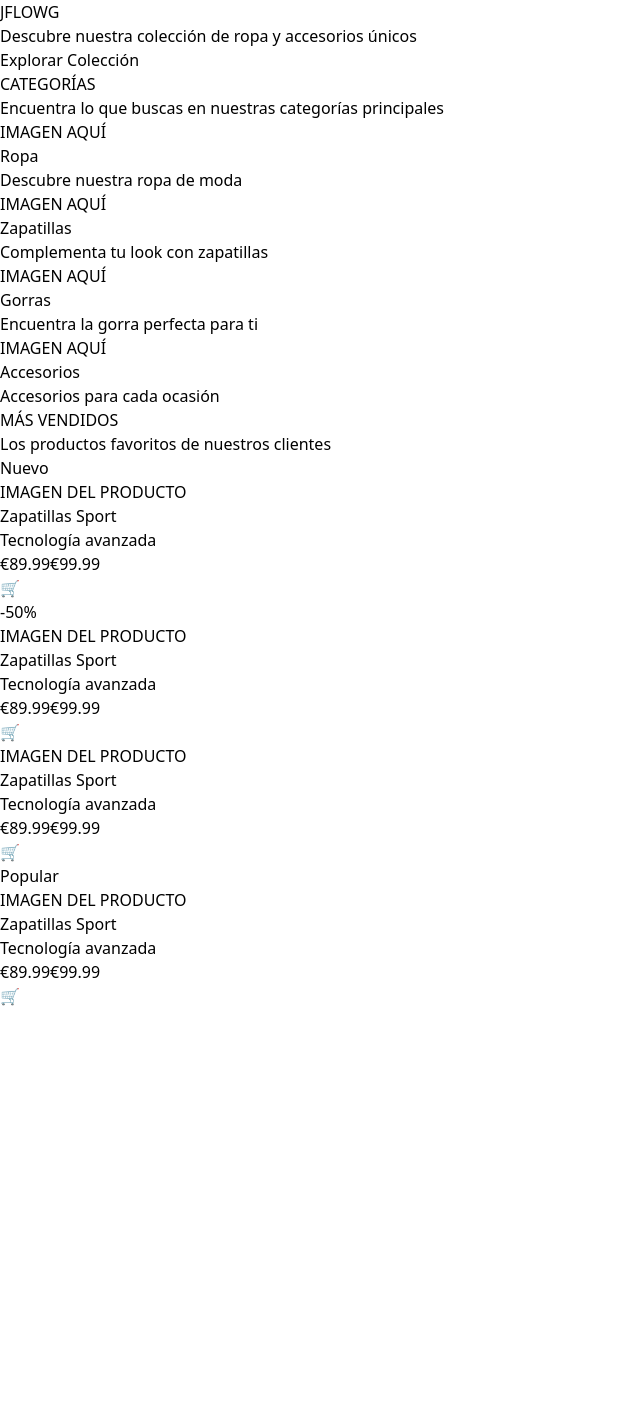
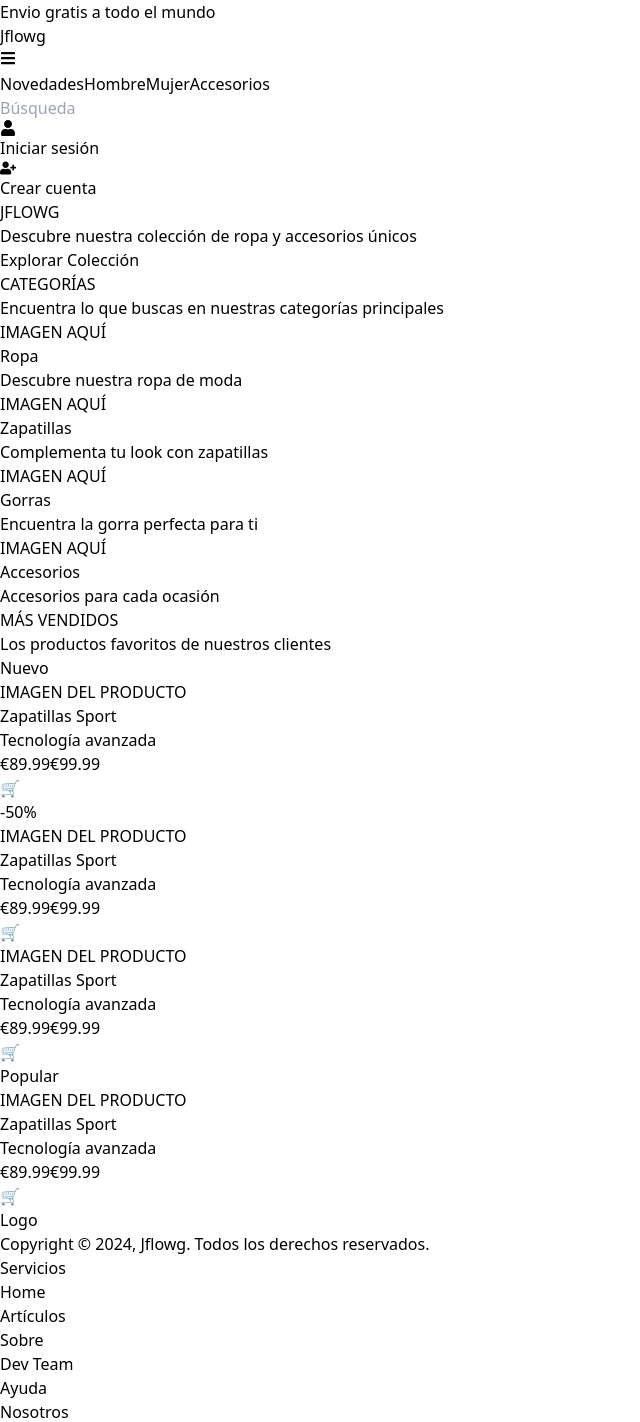
Before and after one commit to Restt015/Jflowg, a React (Vite) app in the folder Frontend/: page /Home in a window 1280 px wide. Shown: the top 1422 px of the page, without its empty margins (0-640 px from the left). Before the commit the page ends 1008 px from the top, so only its background shows below. Built offline with nearby package versions, Linux system fonts and the light colour scheme.

Commit message:
Cambios en Home, Agregado Navbar y Footer

```diff
--- a/Frontend/package.json
+++ b/Frontend/package.json
@@ -12,6 +12,7 @@
   "dependencies": {
     "react": "^19.0.0",
     "react-dom": "^19.0.0",
+    "react-icons": "^5.5.0",
     "react-router-dom": "^7.6.2"
   },
   "devDependencies": {
--- a/Frontend/src/shared/components/Footer.jsx
+++ b/Frontend/src/shared/components/Footer.jsx
@@ -1,8 +1,36 @@
+import { FaFacebookF, FaTwitter, FaInstagram, FaChevronUp } from "react-icons/fa";
+
 function Footer() {
   return (
-    <footer className="text-center py-4 text-gray-500">
-      © 2024 JFLOWG. Todos los derechos reservados.
-    </footer>
+    <footer className="bg-red-200 text-rose-900 py-10 px-6">
+  <div className="max-w-7xl mx-auto grid grid-cols-1 md:grid-cols-4 gap-8">
+    <div>
+      <h4 className="font-bold text-lg text-rose-950 mb-2">Logo</h4>
+      <p className="text-sm">Copyright © 2024, Jflowg. Todos los derechos reservados.</p>
+    </div>
+    <div>
+      <h5 className="font-semibold text-rose-950 mb-2">Servicios</h5>
+      <ul className="space-y-1 text-sm">
+        <li><a href="#" className="hover:text-white">Home</a></li>
+        <li><a href="#" className="hover:text-white">Artículos</a></li>
+      </ul>
+    </div>
+    <div>
+      <h5 className="font-semibold text-rose-950 mb-2">Sobre</h5>
+      <ul className="space-y-1 text-sm">
+        <li><a href="#" className="hover:text-white">Dev Team</a></li>
+        <li><a href="#" className="hover:text-white">Ayuda</a></li>
+        <li><a href="#" className="hover:text-white">Nosotros</a></li>
+      </ul>
+    </div>
+    <div className="flex md:justify-end items-start space-x-4 text-rose-900">
+      <a href="#" className="hover:text-white"><FaFacebookF /></a>
+      <a href="#" className="hover:text-white"><FaTwitter /></a>
+      <a href="#" className="hover:text-white"><FaInstagram /></a>
+    </div>
+  </div>
+</footer>
+
   );
 }
 
--- a/Frontend/src/shared/components/navbar.jsx
+++ b/Frontend/src/shared/components/navbar.jsx
@@ -0,0 +1,82 @@
+import React, { useState } from "react";
+import { FaUser, FaUserPlus, FaBars } from "react-icons/fa";
+
+function Navbar() {
+  const [isOpen, setIsOpen] = useState(false);
+
+  return (
+    <>
+
+      <nav className="rounded-b-lg shadow-md px-6 py-4 w-full">
+        <div className="max-w-7xl mx-auto flex justify-between items-center">
+          <div className="flex items-center space-x-2">
+            <span className="text-gray-800 font-bold text-xl">Jflowg</span>
+          </div>
+          <div className="md:hidden">
+            <button onClick={() => setIsOpen(!isOpen)}>
+              <FaBars className="text-gray-800 w-6 h-6" />
+            </button>
+          </div>
+          <div className="hidden md:flex space-x-6 text-base font-medium text-gray-800">
+            <a href="#" className="hover:text-red-800">Novedades</a>
+            <a href="#" className="hover:text-red-800">Hombre</a>
+            <a href="#" className="hover:text-red-800">Mujer</a>
+            <a href="#" className="hover:text-red-800">Accesorios</a>
+          </div>
+         <div className="hidden md:flex items-center space-x-6">
+  <div className="relative">
+    <input
+      className="border border-gray-300 bg-white h-10 pl-3 pr-10 rounded-md text-sm focus:outline-none focus:ring-2 focus:ring-pink-300 shadow-sm"
+      type="search"
+      placeholder="Búsqueda"
+    />
+    <button type="submit" className="absolute right-3 top-2.5">
+      <svg
+        className="text-gray-600 h-4 w-4"
+        fill="currentColor"
+        viewBox="0 0 20 20"
+      >
+        <path d="M8 4a4 4 0 100 8 4 4 0 000-8zM2 8a6 6 0 1110.89 4.47l4.58 4.58a1 1 0 01-1.42 1.42l-4.58-4.58A6 6 0 012 8z" />
+      </svg>
+    </button>
+  </div>
+  <a href="#" className="flex items-center gap-2 bg-white text-pink-900 hover:bg-pink-50 hover:text-pink-900 text-sm px-4 py-2 rounded-md transition duration-200 shadow-sm"
+  ><FaUser /> Iniciar sesión </a>
+  <a href="#" className="flex items-center gap-2 bg-red-700 text-white hover:bg-red-400 text-sm px-4 py-2 rounded-md transition duration-200 shadow"
+  ><FaUserPlus /> Crear cuenta </a>
+</div>
+       </div>
+        {isOpen && (
+          <div className="md:hidden mt-4 px-4 space-y-3 text-gray-800">
+            <a href="#" className="block hover:text-red-800">Novedades</a>
+            <a href="#" className="block hover:text-red-800">Hombre</a>
+            <a href="#" className="block hover:text-red-800">Mujer</a>
+            <a href="#" className="block hover:text-red-800">Accesorios</a>
+            <div className="relative mt-2">
+              <input
+                className="border border-gray-300 bg-white w-full h-10 pl-3 pr-8 rounded-md text-sm focus:outline-none"
+                type="search"
+                placeholder="Búsqueda"
+              />
+              <button type="submit" className="absolute right-3 top-2">
+                <svg className="text-gray-600 h-4 w-4" fill="currentColor" viewBox="0 0 20 20">
+                  <path d="M8 4a4 4 0 100 8 4 4 0 000-8zM2 8a6 6 0 1110.89 4.47l4.58 4.58a1 1 0 01-1.42 1.42l-4.58-4.58A6 6 0 012 8z" />
+                </svg>
+              </button>
+            </div>
+            <div className="flex flex-row justify-center space-x-8 mt-2">
+            <a href="#" className="block text-sm flex items-center space-x-1 hover:text-red-800">
+              <FaUser /> <span>Iniciar sesión</span>
+            </a>
+            <a href="#" className="block text-sm flex items-center space-x-1 hover:text-red-800">
+              <FaUserPlus /> <span>Crear cuenta</span>
+            </a>
+            </div>
+          </div>
+        )}
+      </nav>
+    </>
+  );
+}
+
+export default Navbar;
--- a/Frontend/src/shop/pages/Home.jsx
+++ b/Frontend/src/shop/pages/Home.jsx
@@ -2,11 +2,19 @@ import React from 'react';
 import Button1 from '../../shared/components/Button1';
 import CardProduct from '../../shared/components/CardProduct';
 import CardSellProduct from '../../shared/components/CardSellProduct';
+import Navbar from '../../shared/components/navbar';
+import Footer from '../../shared/components/Footer';
 
 function Home() {
   return (
-    <div className="bg-gradient-to-b from-red-200 to-white min-h-screen flex flex-col items-center">
+    <div className="bg-gradient-to-b from-red-100 via-red-200 to-rose-300 min-h-screen">
+      <p className="w-full bg-gray-100 text-red-900 text-sm text-center py-2 font-serif">
 
+        Envio gratis a todo el mundo
+      </p>
+  <Navbar>
+
+  </Navbar>
       <section className="w-full px-4 py-16 text-center max-w-4xl mx-auto">
         <h1 className="text-4xl sm:text-5xl text-red-900 font-serif font-bold">JFLOWG</h1>
         <p className="mt-4 text-pink-900 text-base sm:text-lg font-mono">
@@ -16,8 +24,6 @@ function Home() {
           <Button1>Explorar Colección</Button1>
         </div>
       </section>
-
-      {/* Categorías */}
       <section className="w-full px-4 py-12 max-w-6xl mx-auto">
         <div className="text-center mb-10">
           <h2 className="text-3xl font-bold text-red-900 font-serif">CATEGORÍAS</h2>
@@ -26,14 +32,24 @@ function Home() {
           </p>
         </div>
         <div className="grid grid-cols-1 sm:grid-cols-2 md:grid-cols-4 gap-6 place-items-center">
-          <CardProduct title="Ropa" description="Descubre nuestra ropa de moda" image="" />
-          <CardProduct title="Zapatillas" description="Complementa tu look con zapatillas" image="" />
-          <CardProduct title="Gorras" description="Encuentra la gorra perfecta para ti" image="" />
-          <CardProduct title="Accesorios" description="Accesorios para cada ocasión" image="" />
+          <CardProduct
+           title="Ropa"
+           description="Descubre nuestra ropa de moda"
+           image="" />
+          <CardProduct
+          title="Zapatillas"
+          description="Complementa tu look con zapatillas"
+          image="" />
+          <CardProduct
+          title="Gorras"
+          description="Encuentra la gorra perfecta para ti"
+          image="" />
+          <CardProduct
+          title="Accesorios"
+          description="Accesorios para cada ocasión"
+           image="" />
         </div>
       </section>
-
-      {/* Más Vendidos */}
       <section className="w-full px-4 py-12 max-w-6xl mx-auto">
         <div className="text-center mb-10">
           <h2 className="text-3xl font-bold text-red-900 font-serif">MÁS VENDIDOS</h2>
@@ -78,6 +94,7 @@ function Home() {
           />
         </div>
       </section>
+      <Footer />
     </div>
   );
 }
```
Also changed, not shown: 2 other files (tests, documents, lock files or other folders).
